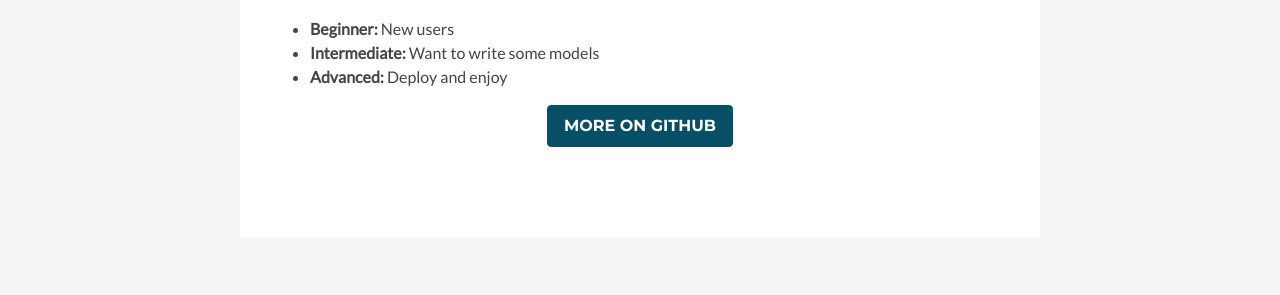
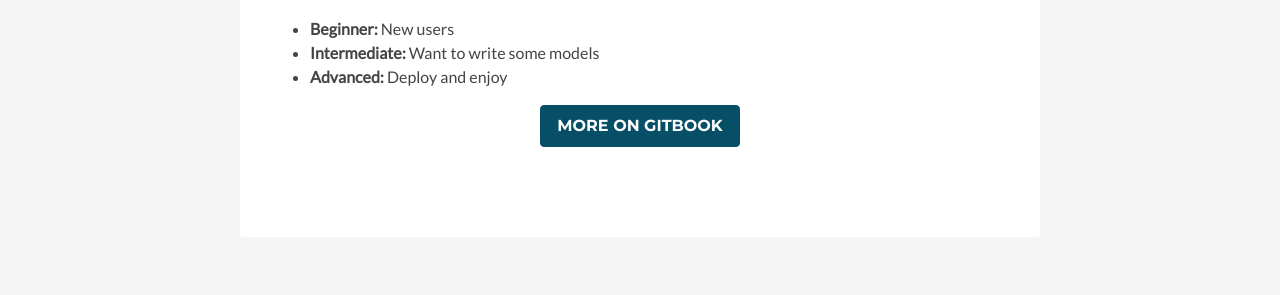
Before and after one commit to vbisrikkanth/mbt-website, a Jekyll site: the page built from index.md, in a window 1280 px wide and 900 px high, scrolled down 2790 px. Shown: the part 144-439 px from the top of the window. Built offline with Jekyll 4.4.1, drawn with Linux system fonts in a browser that asks for light colours; comment, search, counter and statistics services are not loaded.

Commit message:
Update documentation link

```diff
--- a/_includes/docs.html
+++ b/_includes/docs.html
@@ -35,9 +35,9 @@
                     <li><strong>Advanced:</strong> Deploy and enjoy</li>
                 </ul>
                 <p class="text-center">
-                    <a class="btn btn-cta-primary" href="https://github.com/tienvx/mbt-bundle/wiki" target="_blank">More
+                    <a class="btn btn-cta-primary" href="https://mbtbundle.gitbook.io/docs/" target="_blank">More
                         on
-                        GitHub</a>
+                        GitBook</a>
                 </p>
             </div><!--//block-->
 
```
